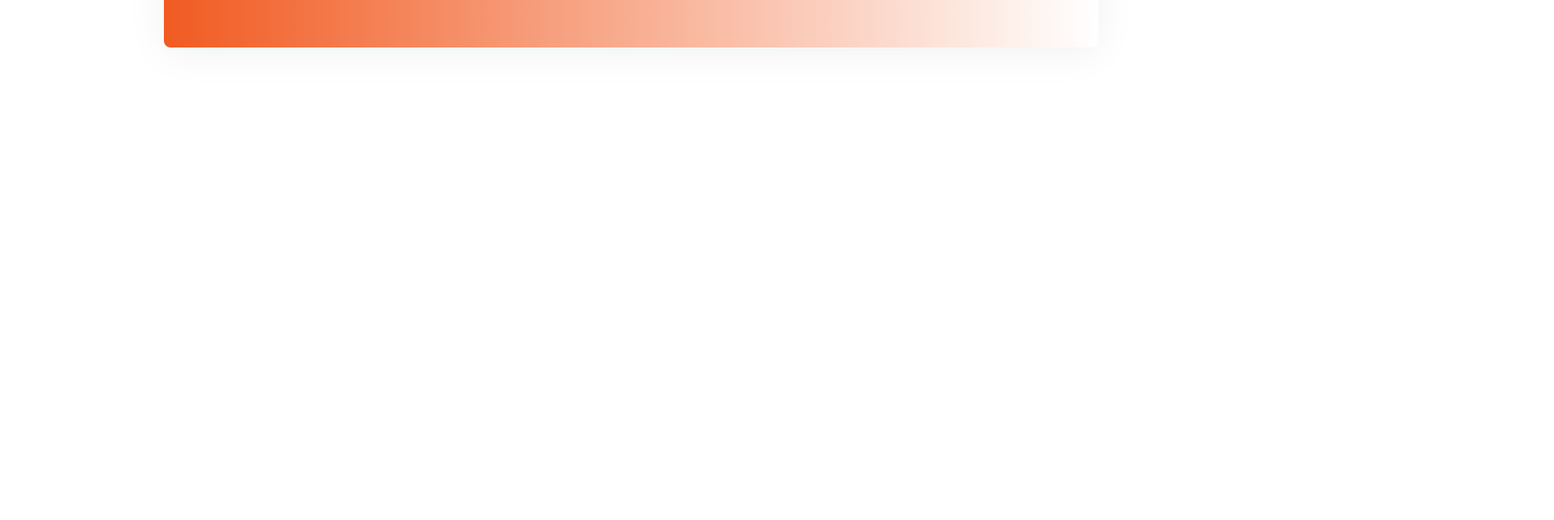
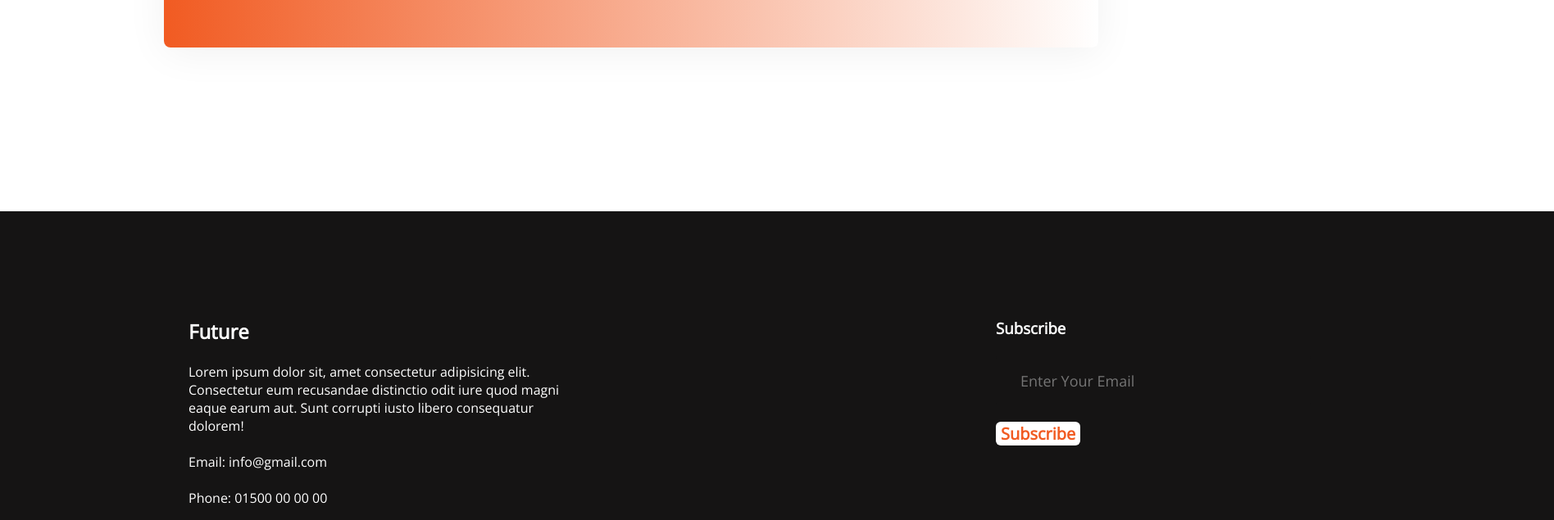
Before and after one commit to humaira1997/first-cw, a plain HTML site: page index.html in a window 1280 px wide. Shown: the part 2277-2912 px from the top of the page at 82% size, 1896 px wide, since content can reach past the window. Before the commit the page ends 2535 px from the top, so only its background shows below. Drawn offline with nearby package versions, Linux system fonts and the light colour scheme.

Commit message:
added sections

```diff
--- a/index.html
+++ b/index.html
@@ -95,7 +95,28 @@
 
     </main>
     <footer>
-
+        <section class="future">
+            <!-- <div class="f-banner"> -->
+                <div class="f-txt">
+                    <h2 class="f-t">Future</h2><br>
+                    <p class="f-t">Lorem ipsum dolor sit, amet consectetur adipisicing elit. Consectetur eum recusandae
+                        distinctio odit iure quod magni eaque earum aut. Sunt corrupti iusto libero consequatur dolorem!
+                    </p><br>
+                    <p class="f-t">Email: info@gmail.com</p><br>
+                    <p class="f-t">Phone: 01500 00 00 00</p><br>
+                    <a href=""><img src="images/icons/fb.png" alt=""></a>
+                    <a href=""><img src="images/icons/twitter.png" alt=""></a>
+                    <a href=""><img src="images/icons/youtube.png" alt=""></a>
+                </div>
+                <div class="subs">
+                    <h3 class="f-t">Subscribe</h3><br>
+                    <form action="">
+                       <input class="email" type="email" name="" id="" placeholder="Enter Your Email"><br>
+                       <input class="btn-grad" type="submit" value="Subscribe">
+                    </form>
+                </div>
+            <!-- </div> -->
+        </section>
     </footer>
 </body>
 
--- a/styles/css.css
+++ b/styles/css.css
@@ -137,20 +137,62 @@ section.my-plans {
     border: 0;
 
 }
-.grad-text{
+
+.grad-text {
 
     text-align: left;
     padding: 50px 50px 50px;
 
 }
 
-.grad-banner{
+.grad-banner {
     background-image: linear-gradient(90deg, #F15B22 0%, rgba(241, 91, 34, 0) 100%);
     box-shadow: 0px 6px 50px rgba(0, 0, 0, 0.06);
     border-radius: 8px;
     width: 1140px;
     height: 300px;
 }
-section.positive-mind{
+
+section.positive-mind {
     padding: 20px 200px 200px;
 }
+
+/* footer styles */
+
+section.future {
+    background: #151414;
+    width: 120%;
+    height: 450px;
+    display: flex;
+    gap: 500px;
+    padding: 130px 130px 230px 230px;
+
+}
+
+.f-txt {
+    width: 485px;
+    height: 317px;
+}
+
+.subs {
+    width: 325px;
+    height: 204px;
+}
+
+.f-t {
+    color: #FFFFFF;
+
+}
+
+.email {
+    margin-bottom: 20px;
+    border: 5px;
+    border-color: #F3F3F3;
+    border-radius: 3px;
+    background-color: #151414;
+    width: 100%;
+    padding: 18px 30px;
+    font-weight: 400;
+    font-size: 18px;
+    color: #F3F3F3;
+}
```
